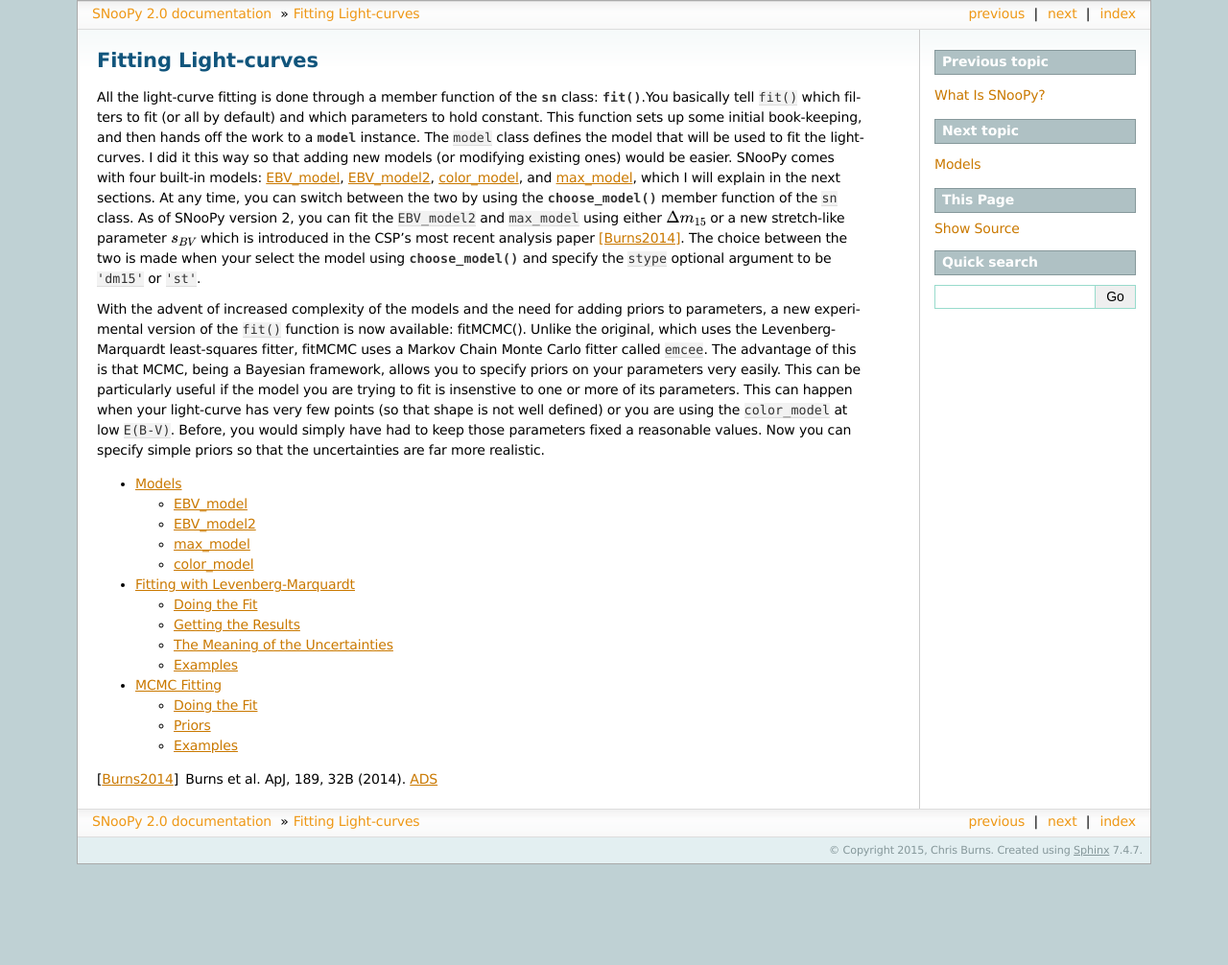
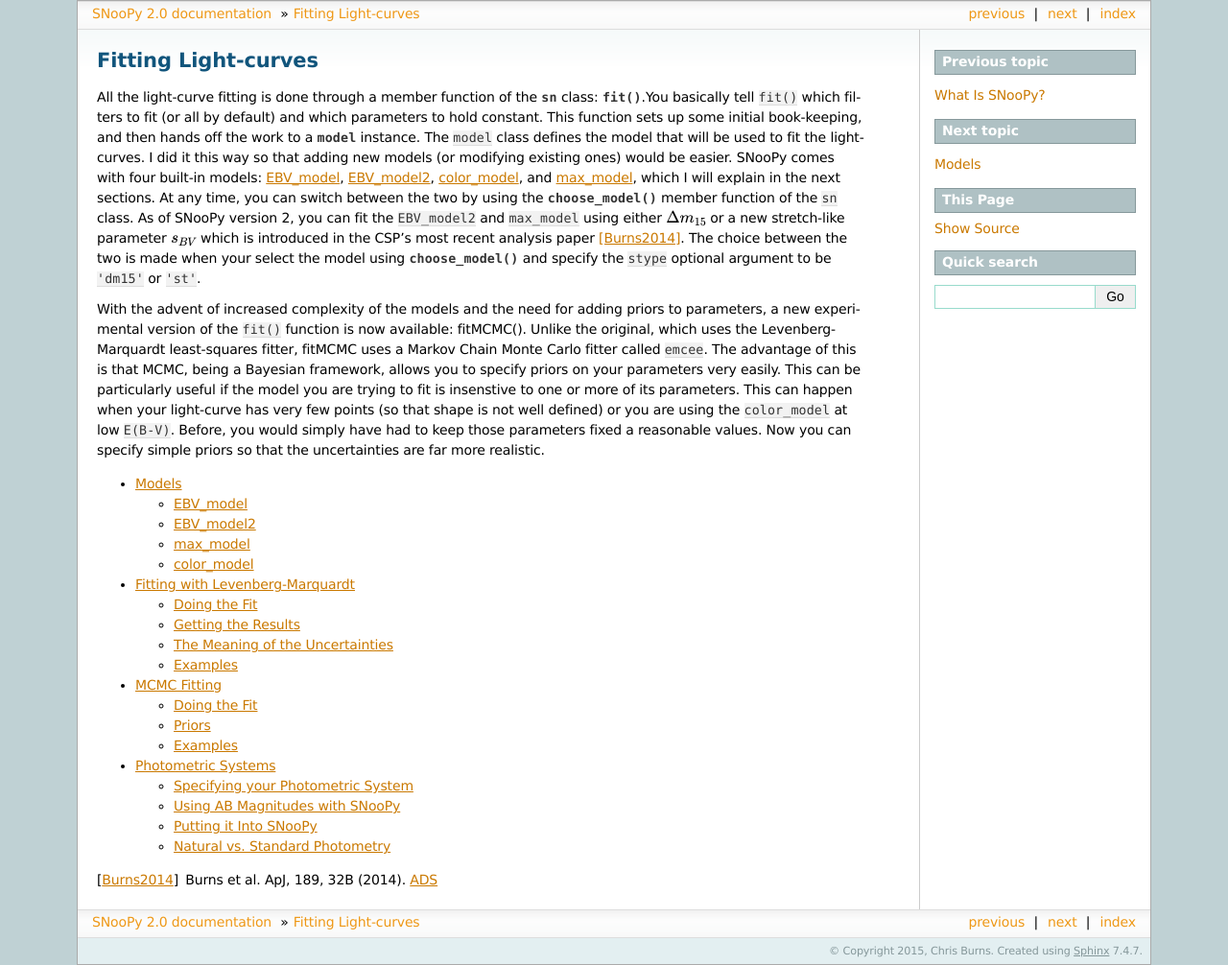
Before and after one commit to obscode/snpy, a Sphinx documentation site: the page built from docs/fitting.rst, in a window 1280 px wide. Shown: the whole page at 96% size. Built offline with Sphinx 7.4.7, drawn with Linux system fonts in a browser that asks for light colours; formulas are drawn with MathJax 3; before the commit the page ends 901 px from its top, so only the background shows below that; some of the changed lines change nothing that is shown.

Commit message:
Added a discussion of photometric zero-points and systems to the documentation

```diff
--- a/docs/fitting.rst
+++ b/docs/fitting.rst
@@ -41,5 +41,6 @@
    models
    fitting_LM
    fitting_MCMC
+   photometric_systems
 
 .. [Burns2014] Burns et al. ApJ, 189, 32B (2014). `ADS <http://adsabs.harvard.edu/abs/2014arXiv1405.3934B>`_
--- /dev/null
+++ b/docs/photometric_systems.rst
@@ -0,0 +1,228 @@
+.. _sub-Photometric-systems:
+
+Photometric Systems
+===================
+
+The templates that SNooPy uses to fit light-curves were trained on the CSP
+natural photometric system (see :ref:`natural_v_standard` below). In order to
+use them, therefore, one needs to convert from whatever system you measured in
+to the CSP system. This is usually referred to as performing an S-correction
+[Stritzinger+2005]_.
+
+SNooPy will compute the S-corrections for you as long as you completely
+specify the photometric system in which your data was obtained. This usually
+means specifying:
+
+   * the shape of the filter+camera+telescope+atmostphere transmission function
+   * the zero-point of the filter:  what :math:`m=0` means, or:
+   * a primary standard SED and magnitude of the standard.
+
+In practice, you define all your filters in SNooPy's :mod:`~snpy.filters` module
+using a unique ID and then load your data into SNooPy using these IDs.
+
+Specifying your Photometric System
+----------------------------------
+
+Internally, SNooPy relates magnitudes to *photon* fluxes through the following
+formula:
+
+.. math::
+   :nowrap:
+
+   \begin{equation*}
+      m_X = -2.5*\log_{10}\left[\frac{1}{ch}\int f_\lambda\left(\lambda\right)
+                    S_X\left(\lambda\right) \lambda d\lambda\right] + ZP_X
+   \end{equation*}
+
+where :math:`m_X` is the magnitude for filter :math:`X`, :math:`f_\lambda` is
+the flux in :math:`erg\cdot s^{-1} \cdot cm^{-2} \cdot \AA^{-1}`, :math:`S_X`
+is the complete telescope/camera/filter/atmosphere transmission function, and
+:math:`ZP_X` is the zero-point for the filter :math:`X`. The term :math:`ch`
+is just the Planck constant times the speed of light. To make the units work
+out, :math:`ch = 1.9864\times 10^{-8} \ erg \cdot \AA`. The zero-point
+:math:`ZP_X` is therefore the magnitude of an object that produces a
+photon flux of :math:`1\ s^{-1}\cdot cm^{-1}` through the instrument.
+
+The first thing you need to know is :math:`S_X\left(\lambda\right)`. This may
+be directly measured or approximated by multiplying the efficiencies of
+the various optical components of your instrument. The atmosphere is usually
+the trickiest to model. However you do it, you should tabulate the
+transmission as a function of wavelength (in Angstroms) and have these in an
+ASCII file. The normalization of the transmission is unimportant as it can
+simply be absorved into the zero-point.
+
+The second step is to determine the zero-point. Be careful here when using
+published zero-points. They may be defined in a manner different than how
+SNooPy defines them. Always refer to the equation above to check for
+consistency. The easiest way to compute the zero-point yourself is to use a
+spectrophotometric standard object's :math:`f_\lambda` and its magnitude. For
+example, if you were using the [Landolt2007]_ standards for :math:`B` and
+:math:`V`, then you could use the
+`CALSPEC <http://www.stsci.edu/hst/observatory/crds/calspec.html>`_
+SED for Vega. But what to use for its magnitude? If you were on the
+[Landolt2007]_ system, you can trace the calibration all the way back to
+[JohnsonMorgan1953]_, who define :math:`B = V = 0.03`. If using
+[Smith+2002]_ standards to calibrate your ugriz data, you could use the
+CALSPEC SED of :math:`BD+17^\circ 4708` and its magnitudes from that paper.
+
+Using AB Magnitudes with SNooPy
+-------------------------------
+
+The AB system doesn't refer to any specific spectrophotometric standard, but
+rather ties everything to a hypothetical source with constant
+:math:`f_\nu = 3631 Jy`. Mathematically, a broad-band AB magnitude is defined
+as:
+
+.. math::
+   :nowrap:
+
+   \begin{equation*}
+      m_{AB} = -2.5\log_{10}\left[\frac{
+    h^{-1}\int f_\nu\left(\nu\right) S_X\left(\nu\right) d\left(\ln \nu\right)}{
+    h^{-1} 3631 Jy \int S_X\left(\nu\right) d\left(\ln \nu\right)}\right]
+   \end{equation*}
+
+Using this definition in the first equation, you can compute a zero-point that
+will let SNooPy treat the AB magnitudes just like any other:
+
+.. math::
+   :nowrap:
+
+   \begin{equation*}
+      ZP_{AB} = 16.847 + 2.5\log_{10}\left[\int \frac{S_X\left(\lambda\right)}
+                                           {\lambda} d\lambda\right]
+   \end{equation*}
+
+You can either perform this calculation yourself and use it as the zero-point
+for your filter in SNooPy, or simply tell SNooPy that your magnitudes are AB
+magnitudes and it will do this for you behind the scenes (see next section).
+
+Putting it Into SNooPy
+----------------------
+
+At this point, you hopefully have:
+
+   * one ASCII file for each filter, tabulating the wavelength (in Angstroms)
+      and transmission.
+   * one of the following:
+      * computed zero-points for each filter, or:
+      * a chosen spectrophotometric standard and its
+         magnitude in each filter, or:
+      * are using an AB system and are happy to let SNooPy figure out the
+         zero-points for you.
+
+The first thing you need to do is locate SNooPy's filter database. If you
+downloaded the source, then the filter database is located in::
+
+   /path/to/source/snpy/filters/filters
+
+If you used the snpy-bootstrap.py script, the source folder will be in the
+root of the virtual environment (either the one you set up or the existing
+one you installed into)::
+
+   /path/to/venv/snpy/filters/filters
+
+In the ``filters`` folder, there is one folder for each observatory (e.g., ``LCO``, ``HST``, etc). Either pick one of these, or make a new one. Within an observatory's folder, there is a separate forder for each instrument. Make a new one
+for your system. Copy your filters functions into this folder and create a new
+file called ``filters.dat``.
+
+The ``filters.dat`` file should have one line per filter (comments
+are denoted by starting the line with a ``#``). Each line must have at least
+four fields separated by spaces:  ``ID``, ``filename``, ``zero-point``, and
+``comment``. Any extra fields will be considered to be part of the ``comment``.
+The ``ID`` field should be unique (SNooPy will alert you if it is not). The
+``filename`` should simply be the name of the filter's data file. The
+``comment`` field should describe the filter. The ``zero-point`` can be
+one of the following:
+
+   1) a floating-point number representing the zero-point
+   2) a string of the form ``SED=mag``, where ``SED`` is the ID of
+      a spectro-photometric standard in SNooPy (run ``standards.list_SEDs()``
+      in SNooPy to see a list) and ``mag`` is its magnitude in your system.
+   3) the string ``"AB"``, which indicates the filter is on the AB system.
+
+Once you have all that set up, re-install SNooPy the usual way (``python
+setup.py install``) or run the ``update-snpy`` script. Now, try starting
+SNooPy. If there is a problem with the way you setup the filters, you'll get an
+error. If not, you can now start using your filter ID when fitting data and
+SNooPy will take care of the S-corrections.
+
+.. _natural_v_standard:
+
+Natural vs. Standard Photometry
+-------------------------------
+
+When specifying the magnitudes of your standard through your filters, you need
+to know if you are on a standard system or a natural system. What's the
+difference?
+
+Standard photometry usually refers to a published photometric system defined
+by a standard set of filters and a list of standard stars with magnitudes
+through those filters distributed across the sky. Two very common systems
+are the [Landolt2007]_ and [Smith+2002]_ systems. [Landolt2007]_ uses the
+standard UBVRI filters and is tied to a set of A0 stars, which collectively
+define zero colors and has Vega setting the absolute flux. [Smith+2002]_
+uses the Sloan filters ugriz and is nominally an AB system, which uses a
+hypotheical constant :math:`f_\nu = 3631 Jy` source, but is ultimately
+calibrated against three standard stars :math:`BD+17^\circ 4708`,
+:math:`BD+26^\circ 2606` and :math:`BD+21^\circ 0607` with magnitudes
+tabulated in [Smith+2002]_.
+
+An observer on a different telescope will have different filter functions than
+those used by either of these standard systems. As such, there will be
+systematic differences in the flux levels measured from these standards that is
+a function of the color of the star. We can correct for these systematics by
+measuring "color terms" empirically and applying them to the standards we
+measure, thereby putting our photometry on the standard system.
+
+There are two major problems with this approach:  1) the "standard" filters are
+not well defined; and 2) the color terms, being determined using standard stars,
+will only work for stars, not supernovae. Supernova observers have therefore
+come up with the concept of "natural photometry".
+
+Simply put, the natural photometric system is a system based on a set of
+standard stars whose magnitudes are what would have been measured through
+the instrument+telescope being used. We can do this because we can use the
+color terms in reverse and transform the [Landolt2007]_ and [Smith+2002]_
+standard magnitudes into natural magnitudes.
+
+Put another way:  instead of using color terms to transform our instrumental
+magnitudes to match the standard system, use the color terms in reverse to
+transform the standard magnitudes to match our instrumental system.
+
+The reason you need to know this is when assigning magnitudes to the
+fundamental standards. If you are on the standard system, then simply use
+the magnitudes of the fundamental standards as published. If, on the other
+hand, you are on a natural system, you need to transform the published
+magnitudes of the fundamental standard to your natural system using the
+color terms in reverse.
+
+For example, consider the CSP :math:`B` and :math:`V` filters. CSP
+photometry is in the natural system. According to [JohnsonMorgan1953]_,
+:math:`B_{Vega} = V_{Vega} = 0.03`. The :math:`B` and :math:`V`
+color terms for the CSP are:
+
+.. math::
+   :nowrap:
+
+   \begin{eqnarray*}
+      B_{CSP} &=& B - 0.061 \left(B - V\right) \\
+      V_{CSP} &=& V + 0.058 \left(V - i^\prime\right) \\
+   \end{eqnarray*}
+
+And so :math:`B` for Vega in the CSP natural system would be the same as in the [Landolt2007]_ system: 0.03 mag. But :math:`V` requires an :math:`i^\prime`
+magnitude for Vega. For this we have to rely on synthetic [Smith+2002]_
+photometry:  :math:`i^\prime_{Vega} = 0.382`. Using this in the color term
+equation gives :math:`V_{Vega} = 0.0096` in the CSP natural system.
+
+Photometry in one natural system is much easier to transform to another
+natural system as we only need the filter functions and zero-points.
+
+
+.. [Stritzinger+2005] Stritzinger et al., PASP, 117, 810 (2005)
+   http://adsabs.harvard.edu/abs/2005PASP..117..810S
+.. [Landolt2007] Landolt, A., AJ, 104, 340L (1992)
+   http://adsabs.harvard.edu/abs/1992AJ....104..340L
+.. [Smith+2002] Smith, A. et al., AJ, 123, 2121 (2002)
+   http://adsabs.harvard.edu/abs/2002AJ....123.2121S
+.. [JohnsonMorgan1953] Johnson, H.L. and Moran W.W., ApJ, 117, 313 (1953)
```
